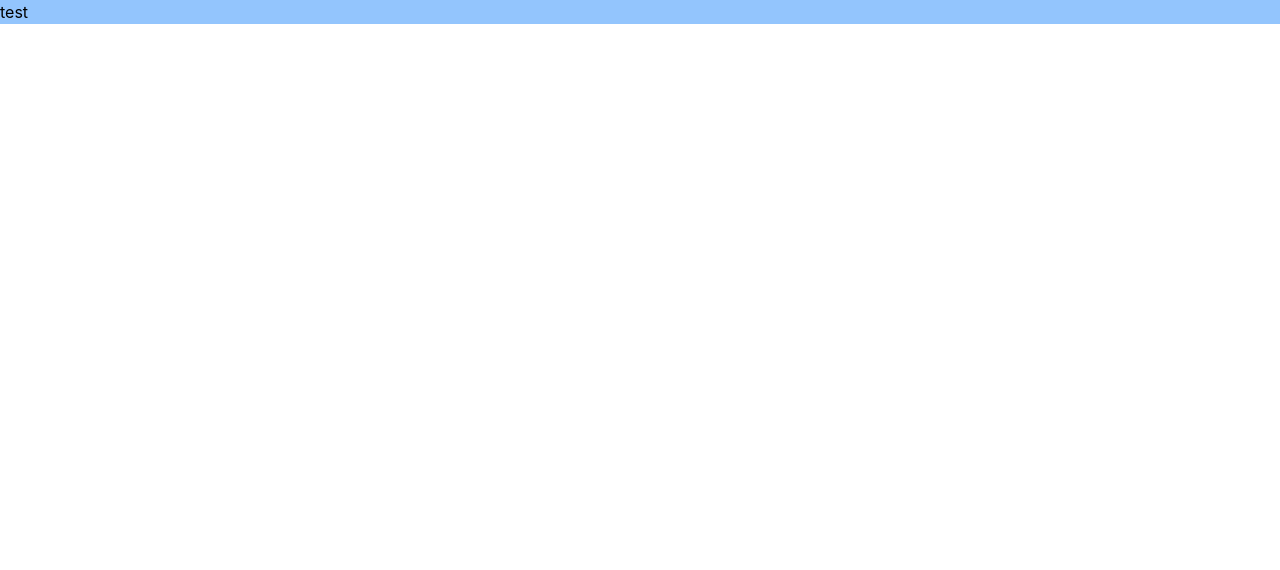
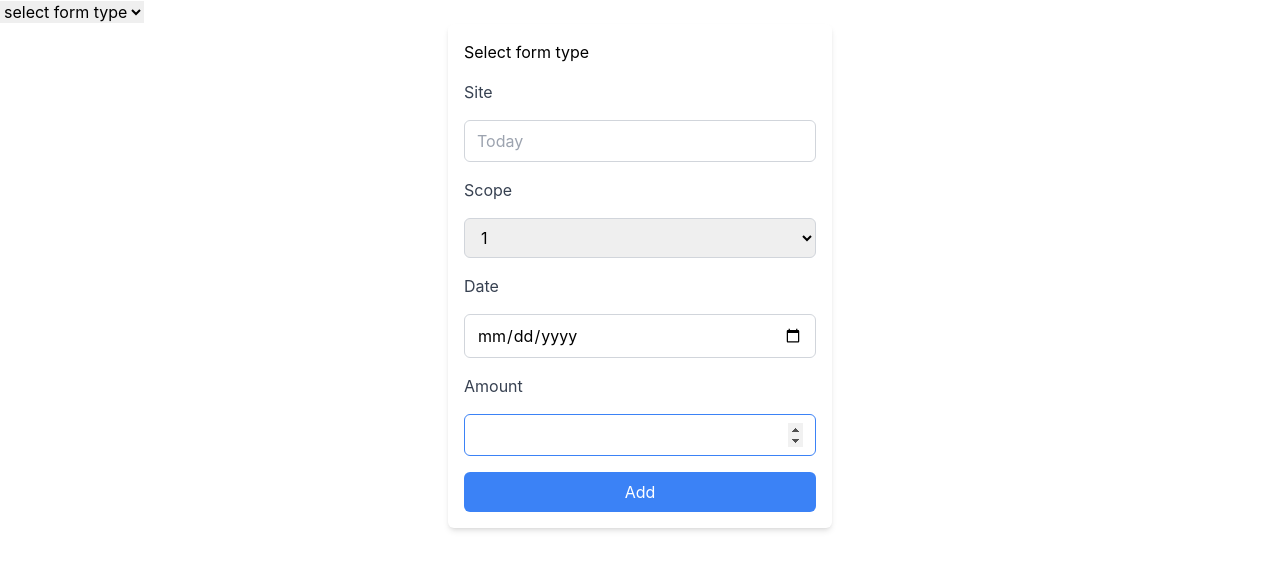
Before and after one commit to GeeksHacking/hackomania2024-ESG_Champions-ESG_Metrics_Platform, a React (Create React App) app in the folder esg_generator_app/: page / in a window 1280 px wide. Shown: the top 570 px of the page. Built offline with nearby package versions, Linux system fonts and the light colour scheme.

Commit message:
add basic form

```diff
--- a/esg_generator_app/src/App.js
+++ b/esg_generator_app/src/App.js
@@ -1,6 +1,6 @@
 import logo from "./logo.svg";
 import "./App.css";
-import ESGForm from "./components/ESGForm";
+import ESGForm from "./components/Form";
 
 function App() {
   return (
--- a/esg_generator_app/src/components/ESGForm.jsx
+++ /dev/null
@@ -1,7 +0,0 @@
-import React from "react";
-
-const ESGForm = () => {
-  return <div className="bg-blue-300">test</div>;
-};
-
-export default ESGForm;
--- /dev/null
+++ b/esg_generator_app/src/components/Form.jsx
@@ -0,0 +1,129 @@
+import React, { useState } from "react";
+
+function Form() {
+  const [selectedOption, setSelectedOption] = useState("");
+
+  const handleDropdownChange = (event) => {
+    setSelectedOption(event.target.value);
+  };
+
+  return (
+    <div>
+      <div>
+        <select value={selectedOption} onChange={handleDropdownChange}>
+          <option value="" disabled>
+            select form type
+          </option>
+          <option>Carbon</option>
+          <option>Energy</option>
+          <option>Water</option>
+          <option>Waste</option>
+        </select>
+      </div>
+      <form className="flex flex-col w-full max-w-sm mx-auto space-y-4 p-4 bg-white shadow-md rounded-md">
+        <h1>{selectedOption || "Select form type"}</h1>
+        <label className="text-gray-700">Site</label>
+        <input
+          className="border border-gray-300 rounded-md px-3 py-2 focus:outline-none focus:border-blue-500"
+          type="text"
+          // value={formData.date} // controlled by defining the state right from the start
+          placeholder="Today"
+          required
+          // onChange={(e) => {
+          //   setFormData({
+          //     ...formData,
+          //     date: e.target.value,
+          //   });
+          // }}
+        />
+
+        <label className="text-gray-700">Scope</label>
+        <select
+          className="border border-gray-300 rounded-md px-3 py-2 focus:outline-none focus:border-blue-500"
+          // value={formData.type || ""}
+          required
+          // onChange={(e) => {
+          //   setFormData({
+          //     ...formData,
+          //     type: e.target.value,
+          //     category: "",
+          //   });
+          // }}
+        >
+          <option value="" disabled>
+            Select a scope
+          </option>
+          <option>1</option>
+          <option>2</option>
+          <option>3</option>
+        </select>
+
+        <label className="text-gray-700">Date</label>
+        <input
+          className="border border-gray-300 rounded-md px-3 py-2 focus:outline-none focus:border-blue-500"
+          // value={formData.category || ""}
+          type="date"
+          required
+          // onChange={(e) => {
+          //   setFormData({
+          //     ...formData,
+          //     category: e.target.value,
+          //   });
+          // }}
+        >
+          {/* {formData.type === "Income" ? (
+            <>
+              <option value="" disabled>
+                Select a category
+              </option>
+              <option>Salary</option>
+              <option>Investment</option>
+              <option>Part-Time</option>
+            </>
+          ) : (
+            <>
+              <option value="" disabled>
+                Select a category
+              </option>
+              <option>Food</option>
+              <option>Shopping</option>
+              <option>Entertainment</option>
+              <option>Transport</option>
+              <option>Utilities</option>
+            </>
+          )} */}
+        </input>
+
+        <label className="text-gray-700">Amount</label>
+        <input
+          type="number"
+          className="border border-gray-300 rounded-md px-3 py-2 focus:outline-none focus:border-blue-500"
+          // value={formData.amount || ""}
+          required
+          autoFocus
+          min="0"
+          step=".01"
+          // onChange={(e) => {
+          //   // const inputValue = e.target.value;
+          //   // if (/^\d*\.?\d*$/.test(inputValue)) {
+          //   setFormData({
+          //     ...formData,
+          //     amount: parseFloat(parseFloat(e.target.value).toFixed(2)), // toFixed returns a string
+          //   });
+
+          //   // }
+          // }}
+        />
+
+        <button
+          className="bg-blue-500 text-white px-4 py-2 rounded-md hover:bg-blue-600 focus:outline-none focus:bg-blue-600"
+          type="submit"
+        >
+          Add
+        </button>
+      </form>
+    </div>
+  );
+}
+
+export default Form;
--- /dev/null
+++ b/esg_generator_app/src/pages/ESGForm.jsx
@@ -0,0 +1,12 @@
+import React from "react";
+import EnergyForm from "../components/Form";
+
+const ESGForm = () => {
+  return (
+    <div>
+      <Form />
+    </div>
+  );
+};
+
+export default ESGForm;
```
